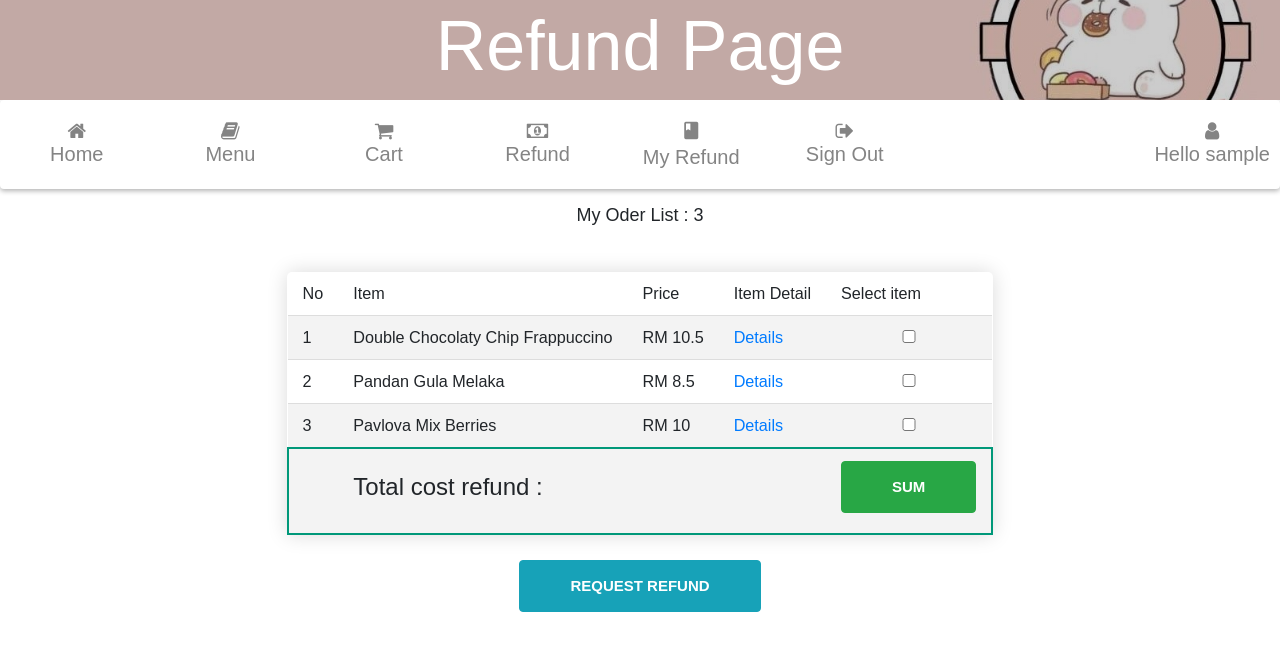
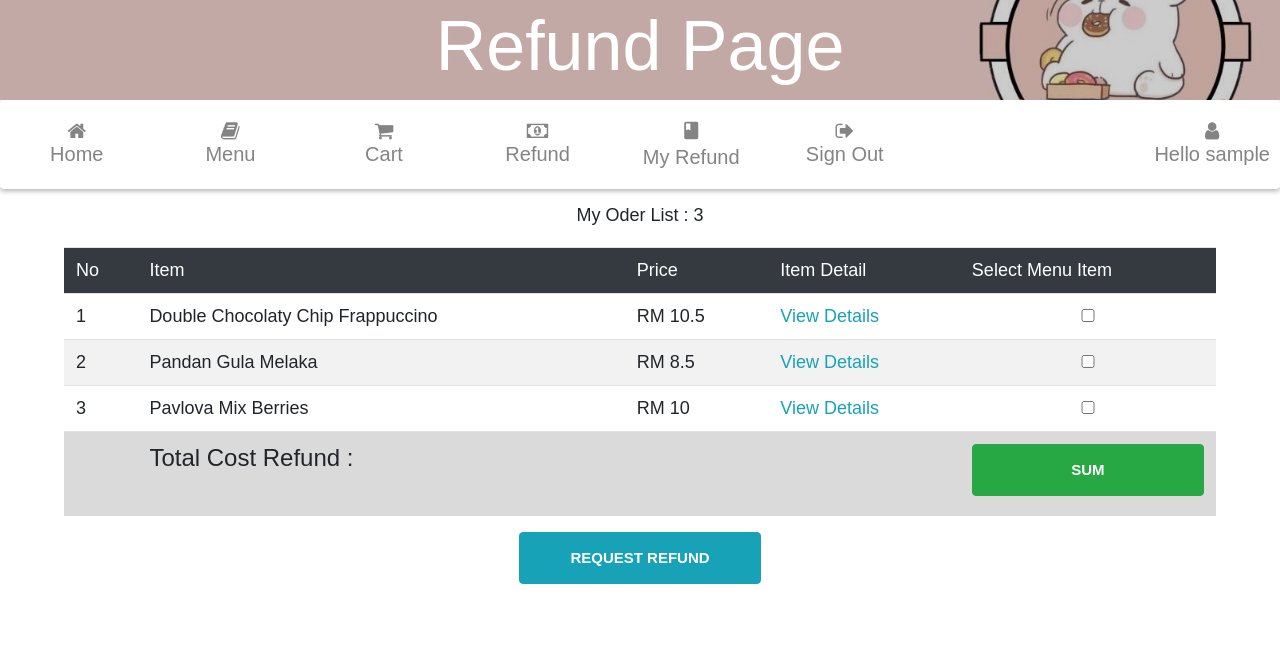
Before and after one commit to Zephyr-Night/Project, a PHP site: page /refundList.php in a window 1280 px wide. Shown: the top 651 px of the page. Run offline with PHP 8.4, Linux system fonts and the light colour scheme; the visitor is signed in with stand-in values (Sample User, id 1); data comes from the database, SQL or seed files in the repository; some libraries are stand-ins or nearby versions.

Commit message:
tambah ui

```diff
--- a/ApplicationLayer/ManageRefundInterface/refundList.php
+++ b/ApplicationLayer/ManageRefundInterface/refundList.php
@@ -179,14 +179,14 @@ date_default_timezone_set("Asia/Kuala_Lumpur");
 ?>
   <form  action="refundList.php" method="POST">
     <center>
-  <table class="content-table">
+  <table class="table table-striped ">
 
-         <tr>
+         <tr class="text-white bg-dark">
            <th>No</th>
            <th>Item</th>
            <th>Price</th>
            <th>Item Detail</th>
-          <th>Select item</th>
+          <th>Select Menu Item</th>
         </tr>
 <?php
 if($result_list_refund->num_rows>0){
@@ -199,7 +199,7 @@ if($result_list_refund->num_rows>0){
       <td><?php echo $no ?></td>
       <td><?php echo $row['item']; ?></td>
       <td>RM <?php echo $row['price']; ?></td>
-      <td><a href="refundDetail.php?view_detail=<?php echo $row['refund_id']; ?>">Details</td>
+      <td><a href="refundDetail.php?view_detail=<?php echo $row['refund_id']; ?>" class="text-info">View Details</td>
      <td><input type="checkbox"  name="choice[]"  id="<?php echo $no?>"  value="<?php echo $row['item']?>"  ></td>
 
 
@@ -219,8 +219,8 @@ if($result_list_refund->num_rows>0){
 
 
 <br>
-<tr><td></td>
- <td><h4>Total cost refund :</h4> </td><br>
+<tr class="table-active"><td></td>
+ <td><h4>Total Cost Refund :</h4> </td><br>
 <td>
   <h3>
 <?php if(isset($_POST['submit_add'])){
```
Also changed, not shown: ApplicationLayer/ManageRefundInterface/myRefund.php (+5 -4 lines).
